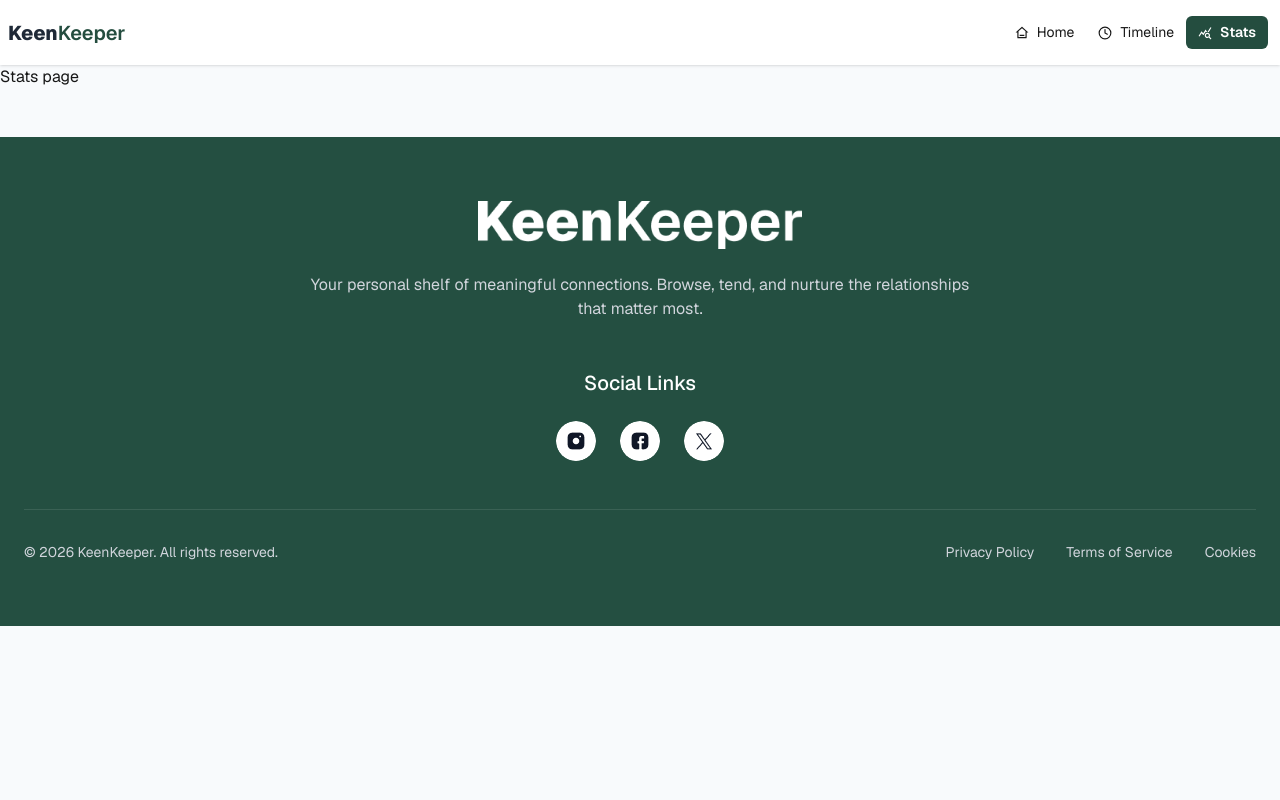
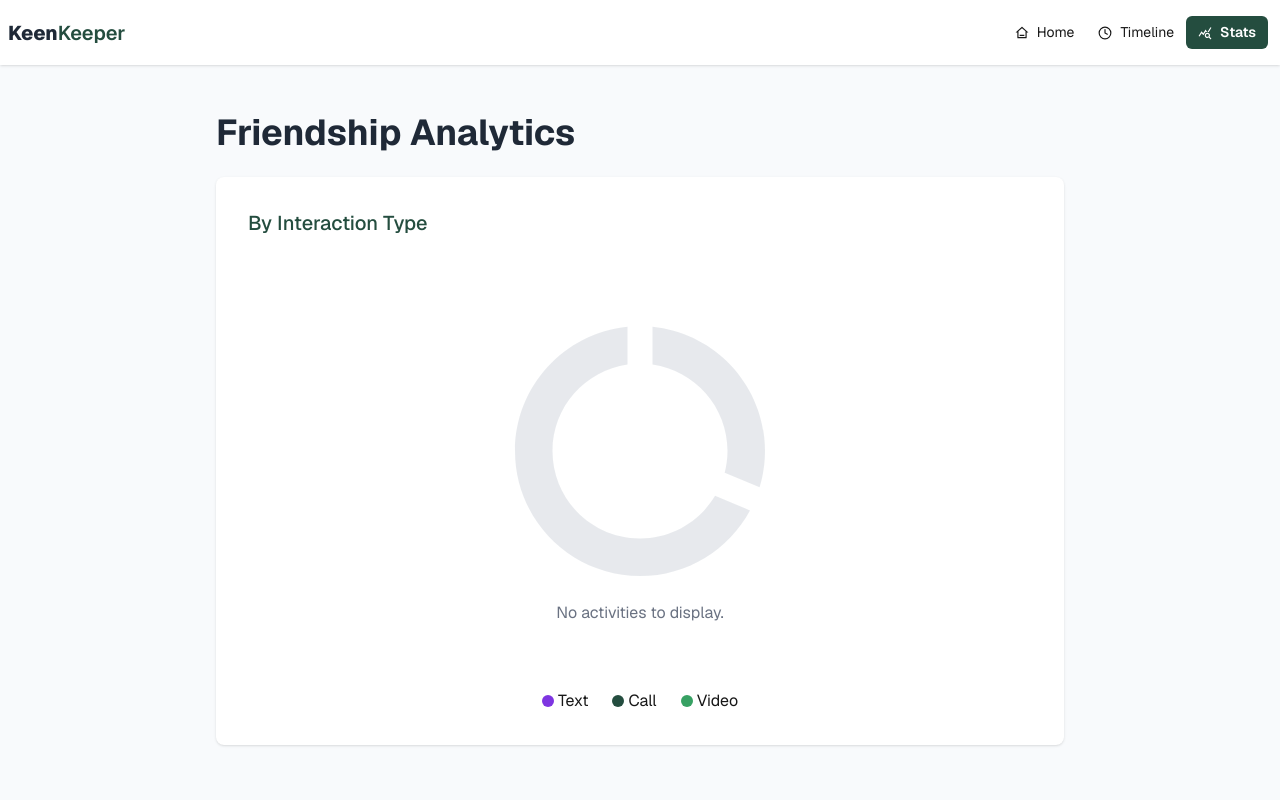
Before and after one commit to RizviBR0/B13-A7-keen-keeper, a Next.js app: page /stats in a window 1280 px wide. Shown: the top 800 px of the page. Built offline with nearby package versions, Linux system fonts and the light colour scheme.

Commit message:
Enhance stats and timeline pages: added pie chart for activity types, improved layout, and fixed filter logic

```diff
--- a/src/app/page.js
+++ b/src/app/page.js
@@ -65,7 +65,7 @@ export default async function Home() {
         <h1 className="font-semibold text-2xl text-[#1F2937] mb-4">
           Your Friends
         </h1>
-        <div className="grid grid-cols-1 sm:grid-cols-2 md:grid-cols-4 gap-6">
+        <div className="grid grid-cols-1 sm:grid-cols-2 md:grid-cols-3 lg:grid-cols-4 gap-6">
           {friends.map((friend) => (
             <FriendCard key={friend.id} friend={friend} />
           ))}
--- a/src/app/stats/page.jsx
+++ b/src/app/stats/page.jsx
@@ -1,9 +1,70 @@
-const page = () => {
+'use client';
+
+import { TimelineContext } from "@/context/TimelineContext";
+import { useContext } from "react";
+import { Pie, PieChart, Tooltip } from 'recharts';
+import pieImage from '../../assets/pie.svg'
+import Image from "next/image";
+
+const Page = () => {
+    const { activities } = useContext(TimelineContext);
+
+    const textCount = activities.filter(activity => activity.type === "Text").length;
+    const callCount = activities.filter(activity => activity.type === "Call").length;
+    const videoCount = activities.filter(activity => activity.type === "Video").length;
+
+    const data = [
+        { name: "Text", value: textCount, fill: "#7E35E1" },
+        { name: "Call", value: callCount, fill: "#244D3F" },
+        { name: "Video", value: videoCount, fill: "#37A163" }
+    ];
+
     return (
-        <div>
-            Stats page
+        <div className="max-w-4xl mx-auto py-12 px-6">
+            <h1 className="text-[#1F2937] font-bold text-4xl mb-6">Friendship Analytics</h1>
+
+            <div className="mb-8 space-y-6 bg-white p-8 rounded-lg shadow-sm">
+                <p className="text-xl font-medium text-[#244D3F]">By Interaction Type</p>
+
+                <div className="flex justify-center items-center">
+                    {activities.length === 0 ? (
+                        <div className="flex flex-col justify-center items-center my-10">
+                            <Image className="text-[#64748B] opacity-15" src={pieImage} width={300} height={300} alt="Empty Pie Chart" />
+                            <p className="text-gray-500">No activities to display.</p>
+                        </div>
+                    ) : (
+                        <PieChart style={{ width: '100%', maxWidth: '350px', maxHeight: '80vh', aspectRatio: 1 }} responsive>
+                            <Pie
+                                data={data}
+                                innerRadius="80%"
+                                outerRadius="100%"
+                                // Corner radius is the rounded edge of each pie slice
+                                cornerRadius={50}
+                                // padding angle is the gap between each pie slice
+                                paddingAngle={5}
+                                dataKey="value"
+                                isAnimationActive={true}
+                            >
+                                <Tooltip />
+                            </Pie>
+                        </PieChart>
+                    )}
+                </div>
+
+                <div className="flex items-center justify-center gap-6">
+                    <div className="flex justify-center items-center gap-1">
+                        <div className="rounded-full bg-[#7E35E1] w-3 h-3"></div>Text
+                    </div>
+                    <div className="flex justify-center items-center gap-1">
+                        <div className="rounded-full bg-[#244D3F] w-3 h-3"></div>Call
+                    </div>
+                    <div className="flex justify-center items-center gap-1">
+                        <div className="rounded-full bg-[#37A163] w-3 h-3"></div>Video
+                    </div>
+                </div>
+            </div>
         </div>
     );
 };
 
-export default page;
+export default Page;
--- a/src/app/timeline/page.jsx
+++ b/src/app/timeline/page.jsx
@@ -11,11 +11,16 @@ export default function TimelinePage() {
     const { activities } = useContext(TimelineContext);
     const [filter, setFilter] = useState("All Activities");
 
-    const getIcon = (type) => {
-        if (type === "Text") return textIcon;
-        if (type === "Video") return videoIcon;
-        if (type === "Call") return callIcon;
-        return textIcon;
+    const getIcon = (filterType) => {
+        if (filterType === "Text") {
+            return textIcon
+        };
+        if (filterType === "Video") {
+            return videoIcon
+        };
+        if (filterType === "Call") {
+            return callIcon
+        };
     };
 
     const filteredActivities = activities.filter((activity) => {
@@ -23,7 +28,7 @@ export default function TimelinePage() {
             return true
         };
 
-        return activity.type + "s" === filter || activity.type === filter;
+        return activity.type === filter;
     });
 
     return (
@@ -37,15 +42,15 @@ export default function TimelinePage() {
                     onChange={(e) => setFilter(e.target.value)}
                 >
                     <option>All Activities</option>
-                    <option>Calls</option>
-                    <option>Texts</option>
+                    <option>Call</option>
+                    <option>Text</option>
                     <option>Video</option>
                 </select>
             </div>
 
             <div className="space-y-4">
                 {filteredActivities.length === 0 ? (
-                    <p className="text-gray-500">No activities found.</p>
+                    <div className="w-full flex justify-center items-center mt-16"><p className="text-gray-500">No activities found.</p></div>
                 ) : (
                     filteredActivities.map((activity) => (
                         <div
```
Also changed, not shown: src/assets/pie.svg (added).
